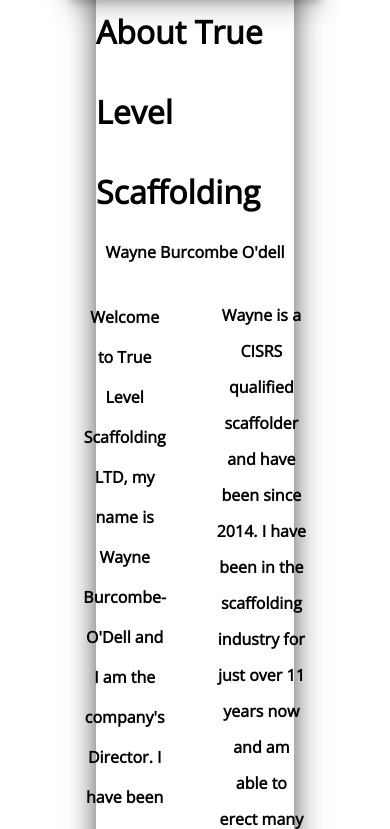
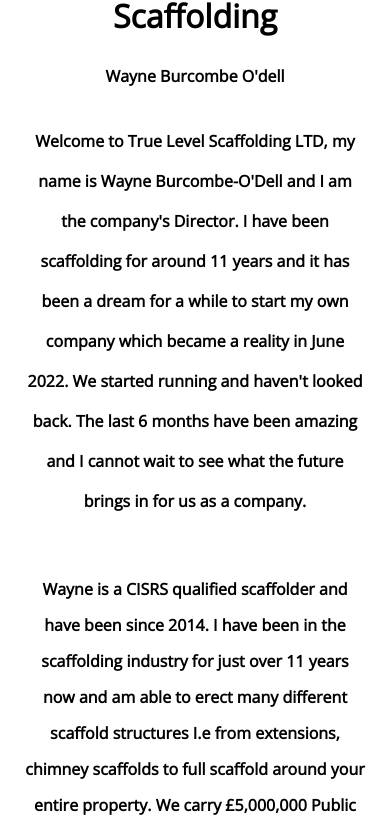
Before and after one commit to xFinVi/TrueLevel, a plain HTML site: page aboutMe.html in a window 390 px wide. Shown: the part 2067-2896 px from the top of the page. Drawn offline with nearby package versions, Linux system fonts and the light colour scheme; files whose address does not match are found by name.

Commit message:
Update project.css

```diff
--- a/project.css
+++ b/project.css
@@ -455,6 +455,16 @@ i {
 /* MEDIA QUERIES */
 @media(max-width: 637px) {
 
+    .box h1  {
+        text-align: center;
+    }
+    .para-whole {
+        flex-direction: column;
+    }
+    .box-wrapper {
+        padding: 0;
+        margin: 0;
+    }
     .scaffo {
         display: flex;
         flex-direction: column;
```
